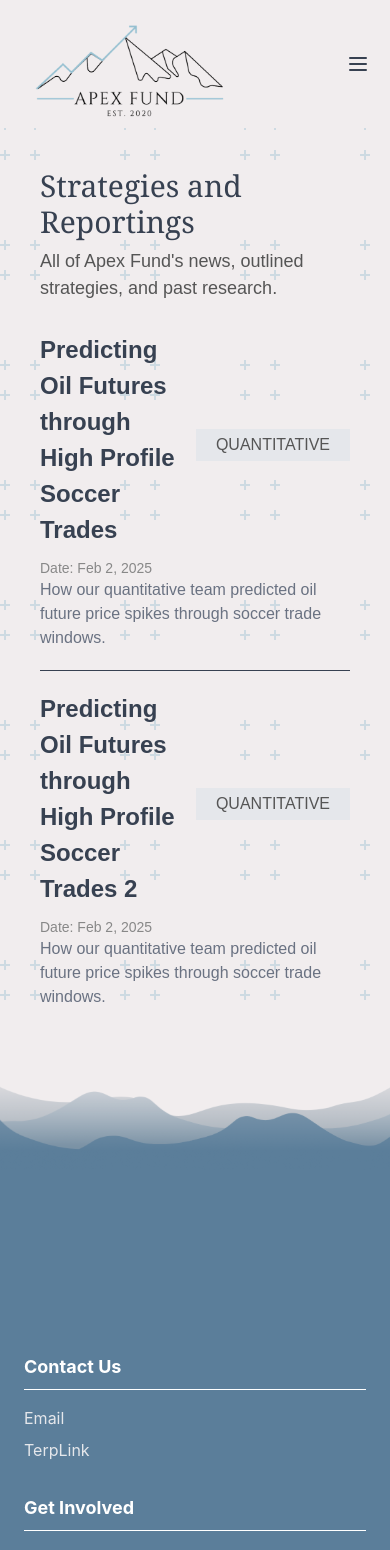
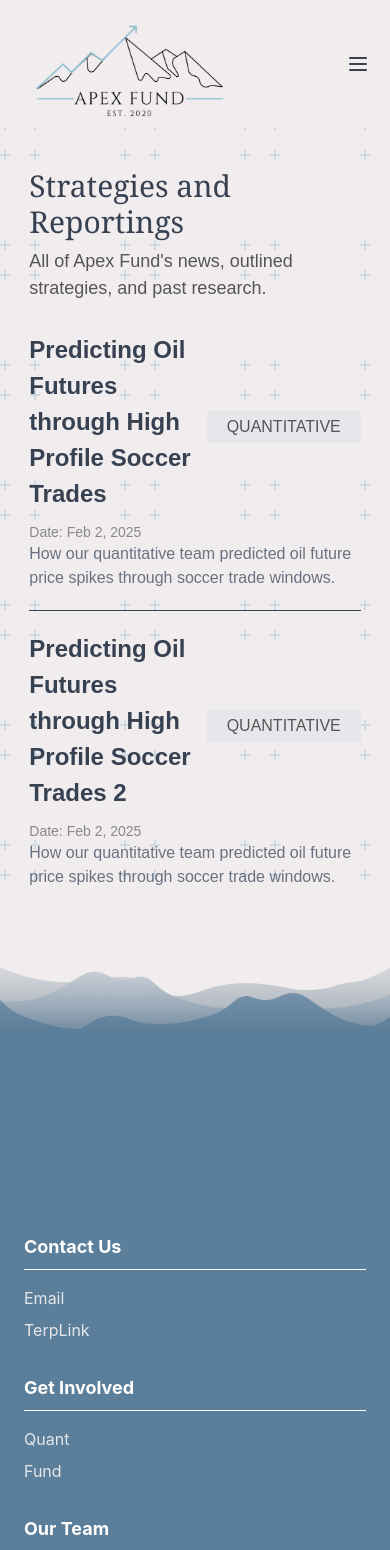
Before and after one commit to apexfund/apex-website, a React (Vite) app: page /our-work in a window 390 px wide. Shown: the top 1550 px of the page. Built offline with nearby package versions, Linux system fonts and the light colour scheme.

Commit message:
fixed links and footer anchors

```diff
--- a/src/components/footer.tsx
+++ b/src/components/footer.tsx
@@ -55,13 +55,13 @@ const Footer = () => (
                 <h4 className="!font-bold !text-lg !mb-3 !pb-2 !border-b !border-white !border-solid">Get Involved</h4>
                 <ul className="!space-y-2 !mt-4">
                   <li>
-                    <a href="/application" className="!text-gray-200 hover:!text-white !transition-colors">
-                      Training
+                    <a href="/application#quant-application" className="!text-gray-200 hover:!text-white !transition-colors">
+                      Quant
                     </a>
                   </li>
                   <li>
-                    <a href="/application" className="!text-gray-200 hover:!text-white !transition-colors">
-                      Apply
+                    <a href="/application#fund-application" className="!text-gray-200 hover:!text-white !transition-colors">
+                      Fund
                     </a>
                   </li>
                 </ul>
@@ -72,12 +72,12 @@ const Footer = () => (
                 <h4 className="!font-bold !text-lg !mb-3 !pb-2 !border-b !border-white !border-solid">Our Team</h4>
                 <ul className="!space-y-2 !mt-4">
                   <li>
-                    <a href="/meet-the-team" className="!text-gray-200 hover:!text-white !transition-colors">
+                    <a href="/meet-the-team#executive-board" className="!text-gray-200 hover:!text-white !transition-colors">
                       Executive Team
                     </a>
                   </li>
                   <li>
-                    <a href="/meet-the-team" className="!text-gray-200 hover:!text-white !transition-colors">
+                    <a href="/meet-the-team#investment-team" className="!text-gray-200 hover:!text-white !transition-colors">
                       Investment Team
                     </a>
                   </li>
@@ -89,7 +89,7 @@ const Footer = () => (
                 <h4 className="!font-bold !text-lg !mb-3 !pb-2 !border-b !border-white !border-solid">Learn More</h4>
                 <ul className="!space-y-2 !mt-4">
                   <li>
-                    <a href="/about" className="!text-gray-200 hover:!text-white !transition-colors">
+                    <a href="/" className="!text-gray-200 hover:!text-white !transition-colors">
                       About Us
                     </a>
                   </li>
@@ -99,7 +99,7 @@ const Footer = () => (
                     </a>
                   </li>
                   <li>
-                    <a href="https://google.com" target="_blank" rel="noopener noreferrer" className="!text-gray-200 hover:!text-white !transition-colors">
+                    <a href="/#placements" className="!text-gray-200 hover:!text-white !transition-colors">
                       Placement
                     </a>
                   </li>
--- a/src/pages/application.tsx
+++ b/src/pages/application.tsx
@@ -29,9 +29,9 @@ const Application = () => {
               </p>
             </div>
             <div className="ml-0 md:!ml-20 !lg:ml-32 !xl:ml-48">
-              <div className="flex flex-col w-full mt-10 max-w-5xl mx-auto">
+              <div className="flex flex-col w-full mt-10 max-w-5xl mx-auto px-6 sm:px-8">
                 {/* Quantitative Section */}
-                <div className="border border-gray-300 rounded-lg !mb-4">
+                <div id="quant-application" className="border border-gray-300 rounded-lg !mb-4">
                   <a
                     href="https://example.com/quantitative-application"
                     target="_blank"
@@ -52,7 +52,7 @@ const Application = () => {
                 </p>
 
                 {/* Fundamental Section */}
-                <div className="border border-gray-300 rounded-lg !mb-4">
+                <div id="fund-application" className="border border-gray-300 rounded-lg !mb-4">
                   <a
                     href="https://example.com/fundamental-application"
                     target="_blank"
--- a/src/pages/landing.tsx
+++ b/src/pages/landing.tsx
@@ -9,9 +9,8 @@ import Background from '../components/Background';
 
 const updates = [
   { id: '01', title: 'Fall 2025 Recruiting.', desc: 'Applications for Fall 2025 recruiting cycle are out for Quant and Fundamental.' },
-  { id: '02', title: 'Bootcamps Spring 2025.', desc: 'Dates and topics for our quantitative finance bootcamps have been released here.' },
+  { id: '02', title: 'Interest Meeting 9/15.', desc: 'Sign up for our interest meeting to learn more.' },
   { id: '03', title: 'IMC Prosperity Placement.', desc: 'Members Aditya Dabeer and Nirav Koley placed 7th internationally in IMC Prosperity. Congrats!' },
-  { id: '04', title: 'QuantConnect Competition.', desc: "Apex's Quantitative Division has joined QuantConnect's Q1 competition. Track their progress here." },
 ]
 
 const Landing = () => {
@@ -98,7 +97,8 @@ const Landing = () => {
           <div className="!m-10">
             {/* Hero Section with Side-by-Side Layout */}
             <section className="relative px-6 sm:px-8 py-12 max-w-7xl mx-auto min-h-screen flex items-center">
-              <div className="ml-0 md:!ml-20 flex flex-col lg:flex-row lg:items-start lg:gap-12 xl:gap-16 !lg:ml-32 !xl:ml-48">
+              <div className="max-w-full overflow-x-hidden">
+                <div className="ml-0 md:!ml-20 flex flex-col lg:flex-row lg:items-start lg:gap-12 xl:gap-16 !lg:ml-32 !xl:ml-48">
                 {/* Hero Text - Left Side */}
                 <div className="flex-1 lg:max-w-2xl">
                   <h1 className="!text-7xl !mb-8 !leading-tight !tracking-tight !text-left"
@@ -163,6 +163,7 @@ const Landing = () => {
                   </div>
                 </div>
               </div>
+            </div>
             </section>
 
             {/* Mission Statement Section */}
@@ -195,7 +196,7 @@ const Landing = () => {
             </section>
 
             {/* Member Placements Section */}
-            <section className="px-6 sm:px-8 pt-32 pb-20 max-w-7xl mx-auto min-h-screen flex items-center">
+            <section id="placements" className="px-6 sm:px-8 pt-32 pb-20 max-w-7xl mx-auto min-h-screen flex items-center">
               <div className="ml-0 md:!ml-20 !lg:ml-32 !xl:ml-48">
                 <h2
                   className="!text-6xl !mt-12 !mb-6 !leading-tight !tracking-tight text-left"
--- a/src/pages/meet-the-team.tsx
+++ b/src/pages/meet-the-team.tsx
@@ -289,6 +289,7 @@ const MeetTheTeam = () => {
 
           {/* Executive Board */}
           <h2
+            id="executive-board"
             className="!mb-2 text-center w-full !max-w-3xl !text-5xl mx-auto !mt-10"
             style={{ fontFamily: PRIMARY_FONT_FAMILY }}
           >
@@ -309,6 +310,7 @@ const MeetTheTeam = () => {
 
           {/* Our Team */}
           <h2
+            id="investment-team"
             className="!mb-2 text-center w-full !max-w-3xl !text-5xl mx-auto mt-10"
             style={{ fontFamily: PRIMARY_FONT_FAMILY }}
           >
--- a/src/pages/our-work.tsx
+++ b/src/pages/our-work.tsx
@@ -27,7 +27,7 @@ export default function OurWork() {
               >
                 All of Apex Fund's news, outlined strategies, and past research.
               </p>
-              <div className="max-w-3xl w-full px-4 sm:px-8">
+              <div className="max-w-3xl w-full !mx-6 sm:!mx-8">
                 {allPosts.map((post, idx) => (
                   <React.Fragment key={post.meta.slug}>
                     {idx !== 0 && <hr className="!my-5 border-gray-300" />}
```
